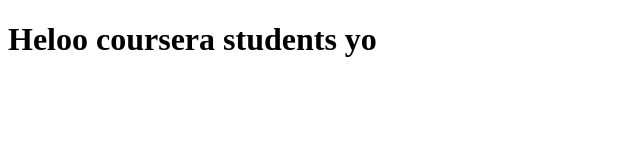
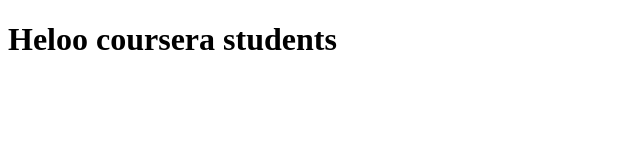
Before and after one commit to rmrao12/courserea-test, a plain HTML site: page index.html in a window 1280 px wide. Shown: the full height of the page, 0-640 px from the left. Drawn offline with Linux system fonts and the light colour scheme.

Commit message:
angular start

```diff
--- a/index.html
+++ b/index.html
@@ -5,6 +5,6 @@
     <title>Coursera</title>
   </head>
   <body>
-    <h1>Heloo coursera students yo</h1>
+    <h1>Heloo coursera students</h1>
   </body>
 </html>
```
